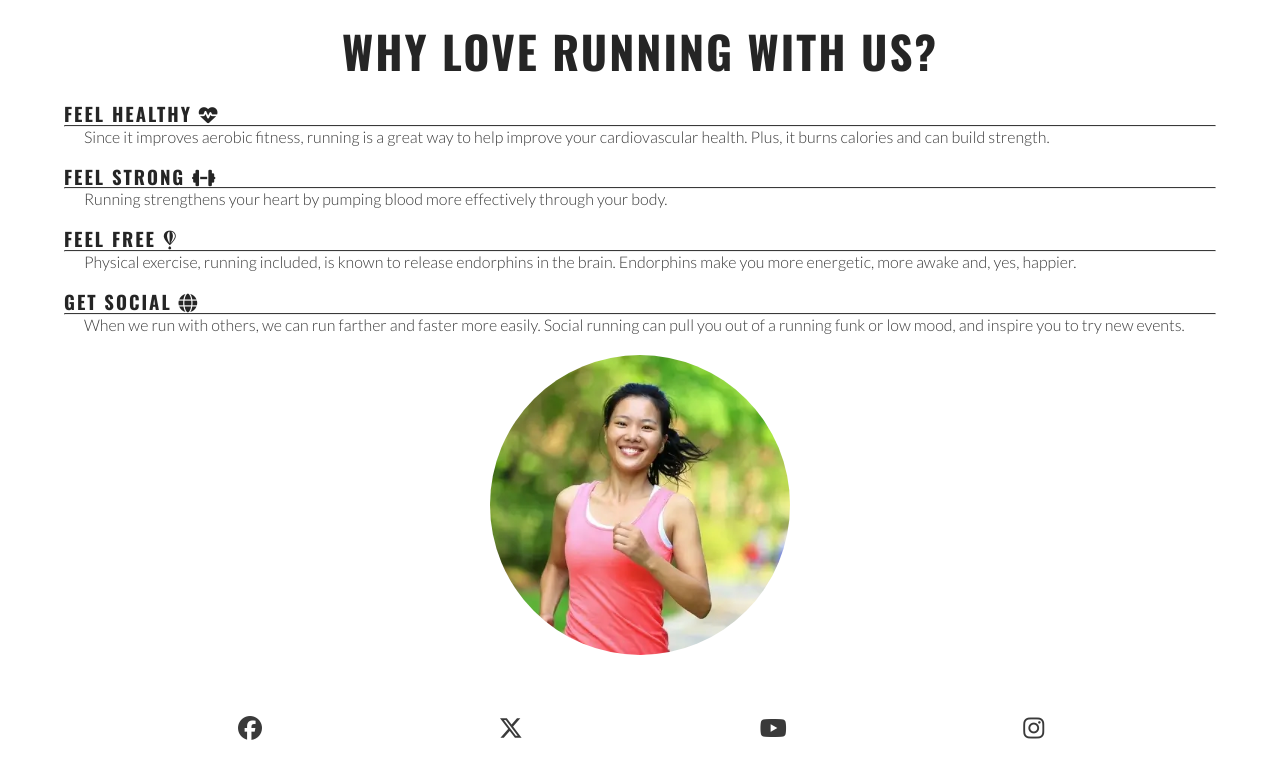
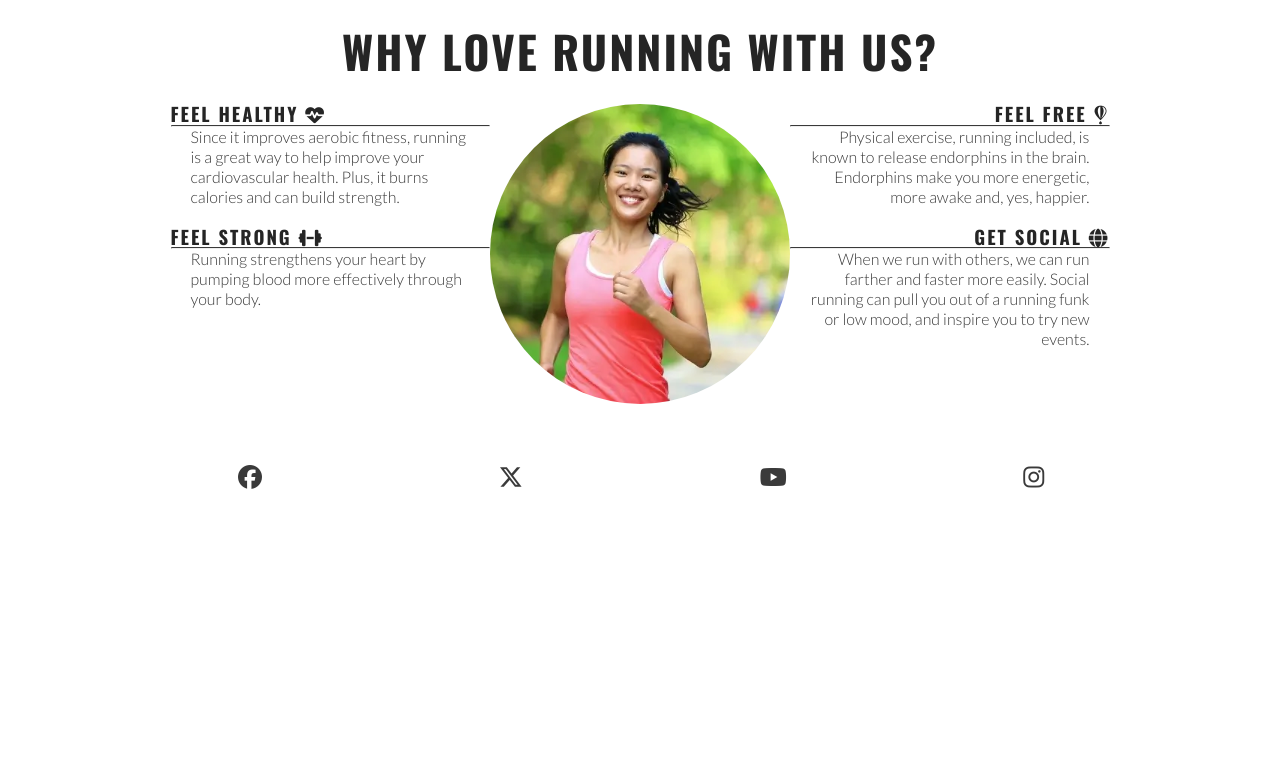
Before and after one commit to funktotheface/Love-Running, a plain HTML site: page index.html in a window 1280 px wide. Shown: the part 681-1443 px from the top of the page. After the commit the page ends 1192 px from the top, so only its background shows below. Drawn offline with nearby package versions, Linux system fonts and the light colour scheme.

Commit message:
make reasons section responive

```diff
--- a/assets/css/style.css
+++ b/assets/css/style.css
@@ -216,6 +216,24 @@ main {
         width: 300px;
         right: 50px;
     }
+
+    /* reasons section*/
+    #benefits-physical,
+    #benefits-mental {
+        display: flex;
+        flex-direction: column;
+        width: 100%;
+    }
+
+    #benefits-physical > div,
+    #benefits-mental > div {
+        width: 75%;
+    }
+
+    #benefits-mental > div {
+        text-align: end;
+        align-self: flex-end;
+    }
 }
 
 /* media query for laptop and above*/
@@ -227,3 +245,32 @@ main {
     }
 
 }
+
+@media  screen and (min-width: 1200px) {
+    #benefits {
+        display:flex;
+        flex-direction: row;
+
+    }
+
+    benefits > div {
+        flex: 1;
+
+    }
+
+    #benefits-image {
+        order: 0;
+    }
+
+    #benefits-mental {
+        order: 1;
+    }
+
+    #benefits-mental > div {
+        align-self: flex-start;
+    }
+
+    #benefits-physical > div {
+        align-self: flex-end;
+    }
+}
```
